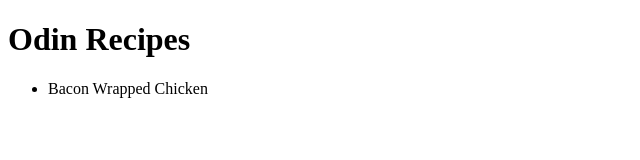
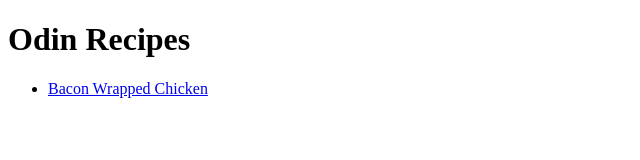
Before and after one commit to e-dalman/odin-recipes, a plain HTML site: page index.html in a window 1280 px wide. Shown: the whole page, without its empty margins (0-640 px from the left). Drawn offline with Linux system fonts and the light colour scheme.

Commit message:
fixed broken bacon wrapped chicken link using href

```diff
--- a/index.html
+++ b/index.html
@@ -8,7 +8,7 @@
 <body>
     <h1>Odin Recipes</h1>
         <ul>
-            <li><a src="bwchix.html">Bacon Wrapped Chicken</a></li>
+            <li><a href="bwchix.html">Bacon Wrapped Chicken</a></li>
         </ul>
 
 
```
